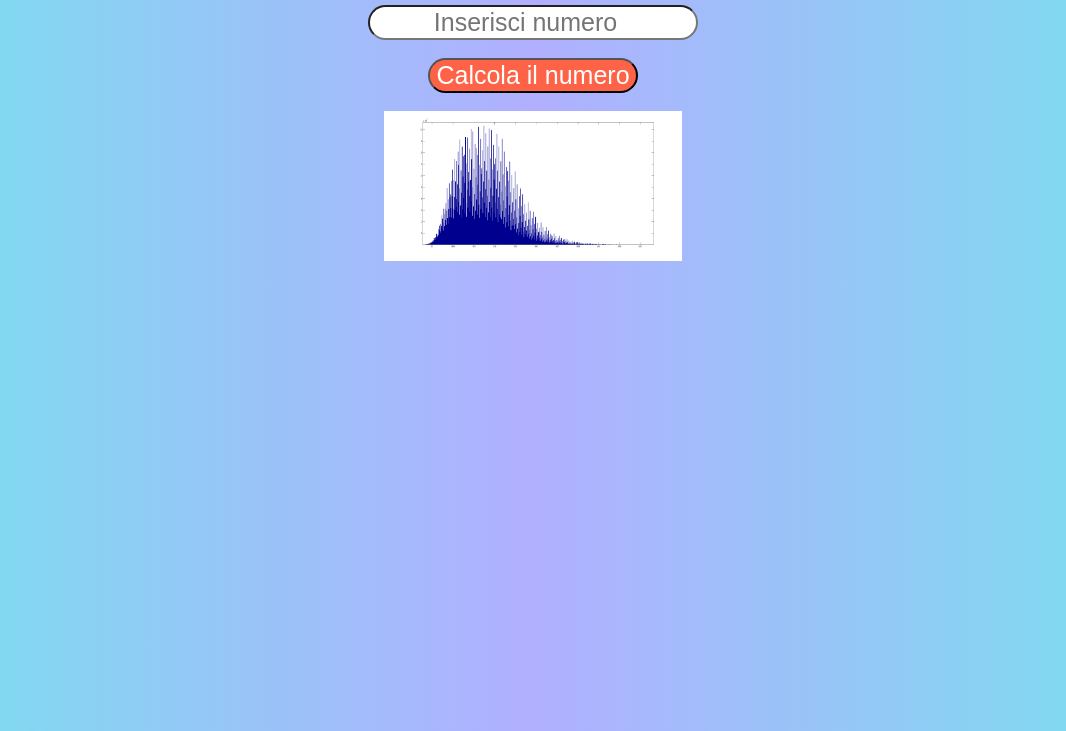
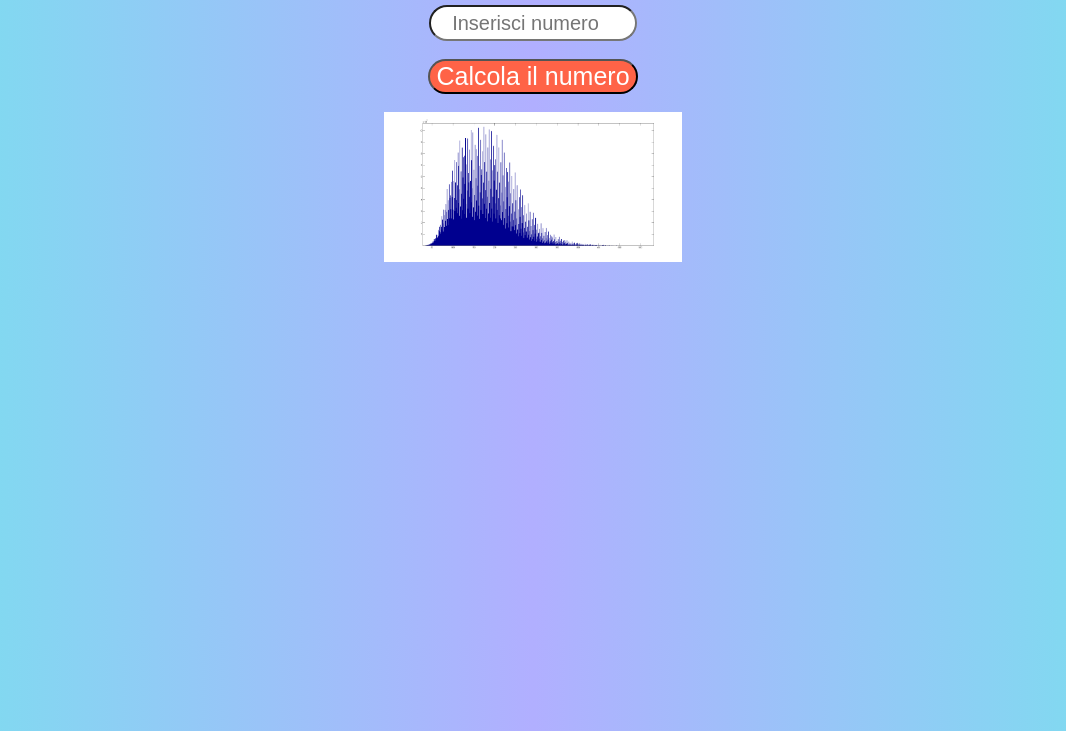
Before and after one commit to NicoMaker/Collatz, a plain HTML site: page index.html in a window 1280 px wide. Shown: the part 69-800 px from the top of the page, without its empty margins (107-1173 px from the left). Drawn offline with nearby package versions, Linux system fonts and the light colour scheme.

Commit message:
Modifica label dove c'è numero

```diff
--- a/StyleCollatz.css
+++ b/StyleCollatz.css
@@ -12,7 +12,9 @@ h1 {
 input {
     text-align: center;
     border-radius: 50px;
-    font-size: 25px;
+    font-size: 20px;
+    width: 200px;
+    height: 30px;
 }
 
 button {
```
